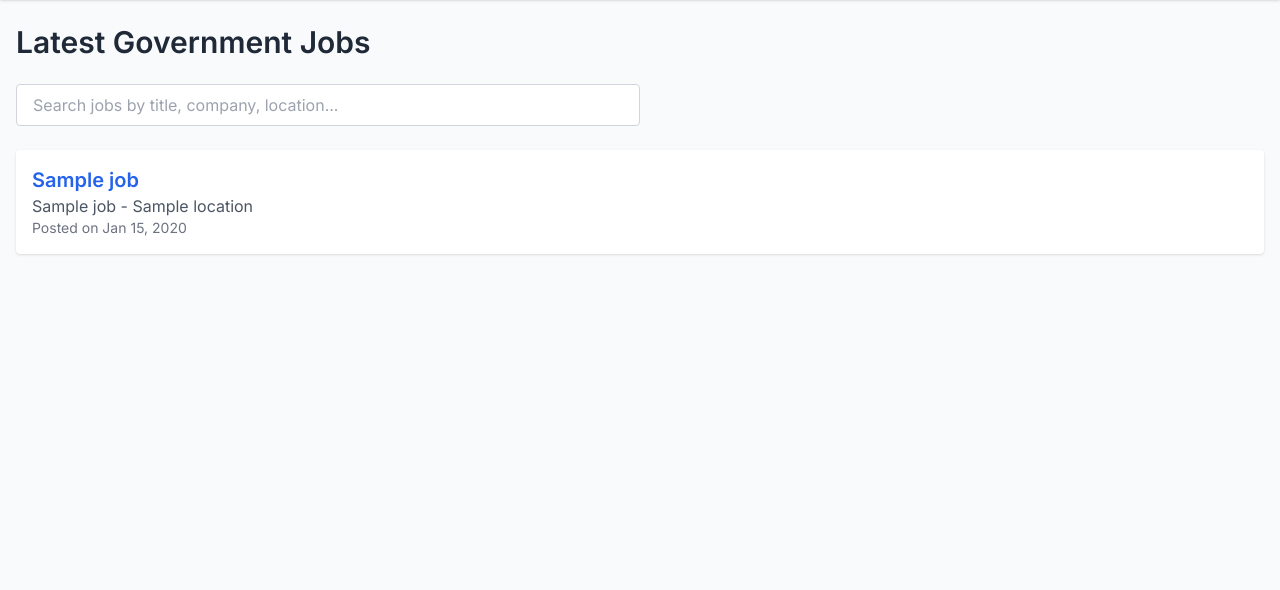
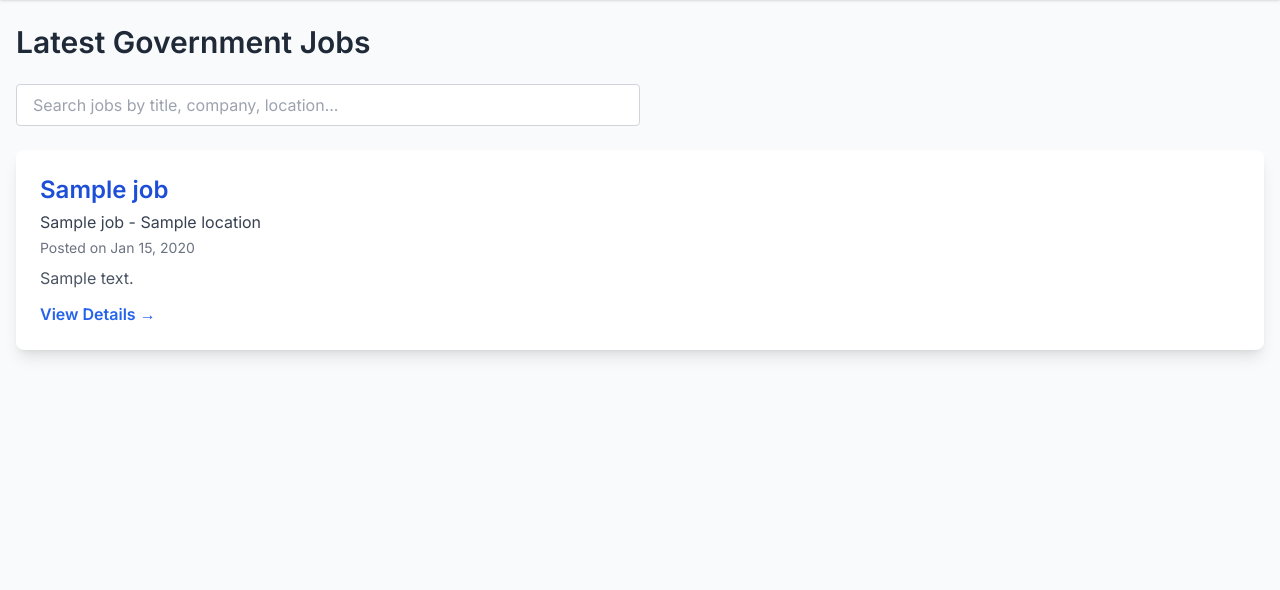
Before and after one commit to Radhehyam/blackboxai-1746196536581, a Django app: template jobs/templates/jobs/job_list.html in a window 1280 px wide. Shown: the part 64-654 px from the top of the page. Run offline with Django 5.2, Linux system fonts and the light colour scheme; the template is opened without the code that fills it: most values are stand-ins (such as "Sample title", 1, 10 or a date in 2020); data that the repository does not hold is empty; some libraries are stand-ins or nearby versions.

Commit message:
Add jobs/templates/jobs/job_list.html 1746197292383

```diff
--- a/jobs/templates/jobs/job_list.html
+++ b/jobs/templates/jobs/job_list.html
@@ -16,14 +16,18 @@
 </form>
 
 {% if jobs %}
-    <ul class="space-y-4">
+    <ul class="space-y-6">
         {% for job in jobs %}
-        <li class="bg-white p-4 rounded shadow hover:shadow-md transition-shadow">
-            <a href="{% url 'jobs:job_detail' job.pk %}" class="text-xl font-semibold text-blue-600 hover:underline">
+        <li class="bg-white p-6 rounded-lg shadow-lg hover:shadow-xl transition-shadow">
+            <a href="{% url 'jobs:job_detail' job.pk %}" class="text-2xl font-bold text-blue-700 hover:underline">
                 {{ job.title }}
             </a>
-            <p class="text-gray-600">{{ job.company_name }} - {{ job.location }}</p>
-            <p class="text-sm text-gray-500">Posted on {{ job.date_posted|date:"M d, Y" }}</p>
+            <p class="text-gray-700 mt-1">{{ job.company_name }} - {{ job.location }}</p>
+            <p class="text-sm text-gray-500 mt-1">Posted on {{ job.date_posted|date:"M d, Y" }}</p>
+            <p class="mt-2 text-gray-600 line-clamp-3">{{ job.description }}</p>
+            <a href="{% url 'jobs:job_detail' job.pk %}" class="inline-block mt-3 text-blue-600 hover:underline font-semibold">
+                View Details &rarr;
+            </a>
         </li>
         {% endfor %}
     </ul>
```
